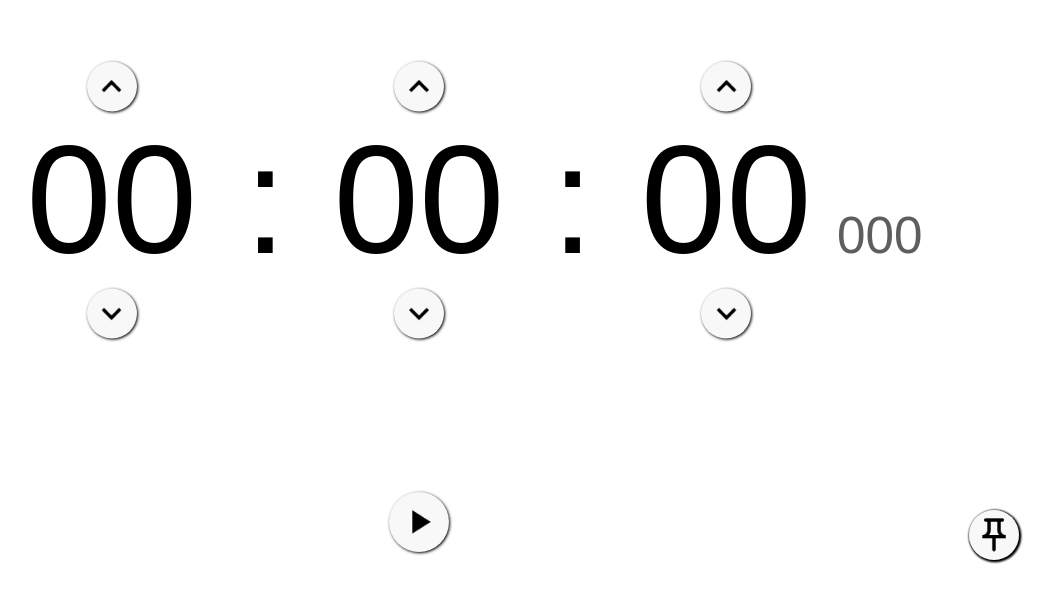
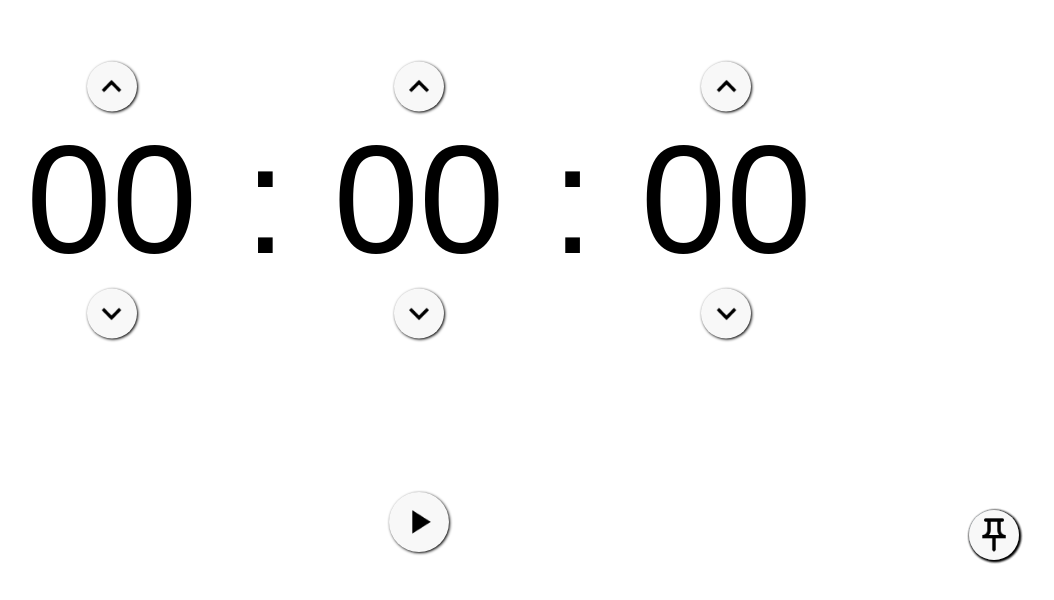
Before and after one commit to JackyIsCool/svelte-timer, a Svelte app: page / in a window 1280 px wide. Shown: the part 200-800 px from the top of the page, without its empty margins (221-1275 px from the left). Built offline with nearby package versions, Linux system fonts and the light colour scheme.

Commit message:
-Feature: display millisecond only in timer mode

```diff
--- a/src/Clock.svelte
+++ b/src/Clock.svelte
@@ -50,7 +50,10 @@
 		type="number" class="time-text" class:input-text={isTyping} on:keypress={onType} on:blur={()=>{syncTypedTime(); isTyping = false}} on:focus={()=>isTyping = true} readonly={currentState !== ClockState.countdown} />
 	<input bind:value={formatedSecond} style="grid-area: sec-text"
 		type="number" class="time-text" class:input-text={isTyping} on:keypress={onType} on:blur={()=>{syncTypedTime(); isTyping = false}} on:focus={()=>isTyping = true} readonly={currentState !== ClockState.countdown} />
+	{#if currentState === ClockState.timer}
 	<div class="ms-text" style="grid-area: ms-text;">{formatedMsecond}</div>
+	{/if}
+
 	<div class="time-text" style="grid-area: colon-1;">:</div>
 	<div class="time-text" style="grid-area: colon-2;">:</div>
 </main>
```
